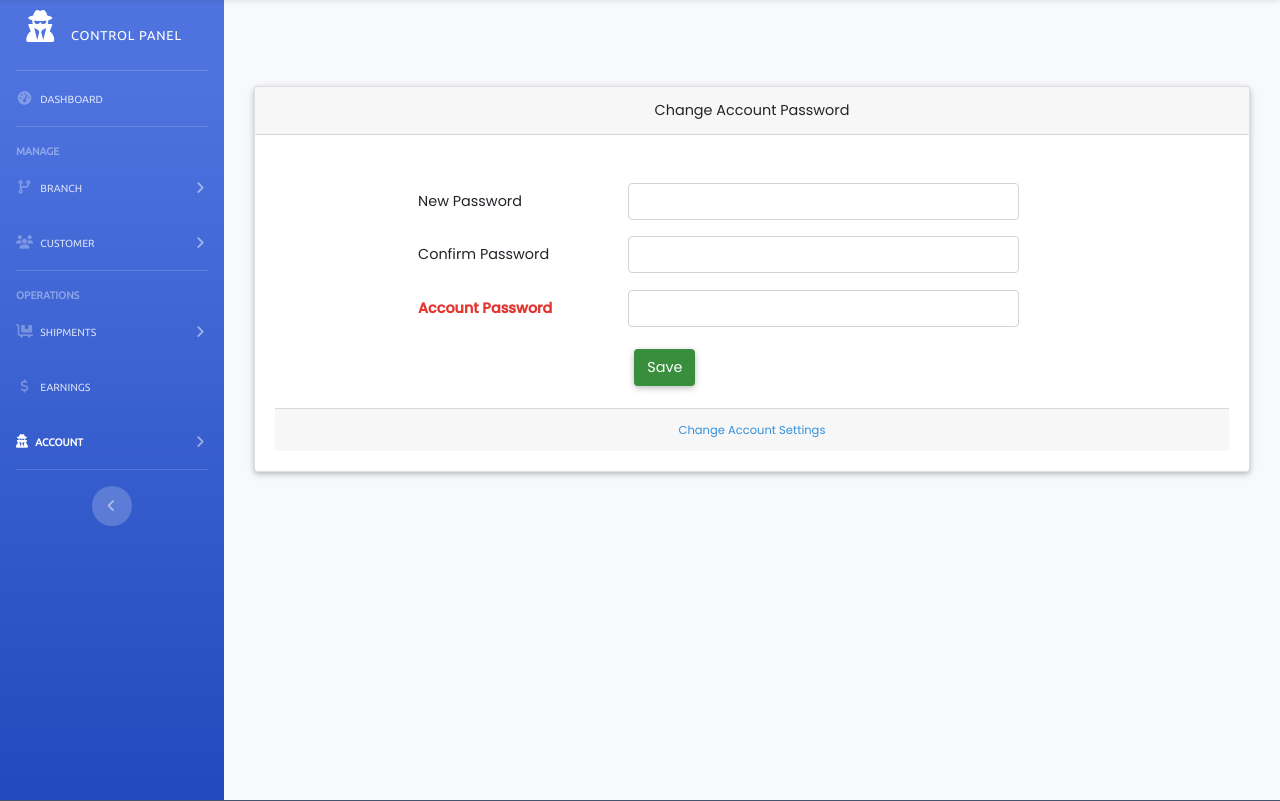
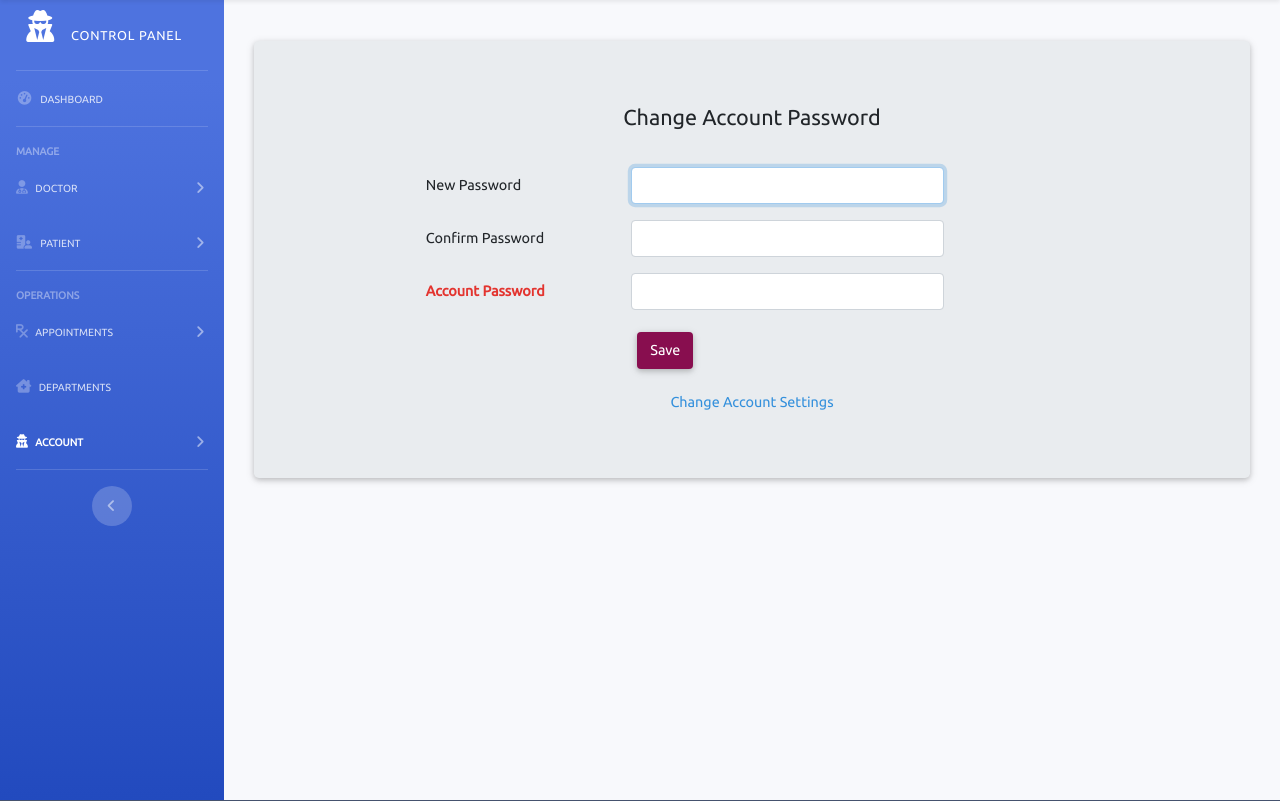
Before and after one commit to Raayhan/E-Care, a Laravel app: page /admin/profile/password in a window 1280 px wide. Shown: the part 71-872 px from the top of the page. Run offline with Laravel 8, Linux system fonts and the light colour scheme; the visitor is signed in with stand-in values (Sample User, id 1); some libraries are stand-ins or nearby versions.

Commit message:
Modified Admin sidebar

```diff
--- a/resources/views/admin/login.blade.php
+++ b/resources/views/admin/login.blade.php
@@ -1,7 +1,7 @@
 @extends('layouts.app')
 @section('pagetitle', 'Admin Login')
 @section('content')
-<div class="container py-4 Poppins" >
+<div class="container py-4" >
     <div class="row justify-content-center" >
         <div class="col-md-9">
 
--- a/resources/views/admin/profile/password.blade.php
+++ b/resources/views/admin/profile/password.blade.php
@@ -41,16 +41,16 @@
 
       <!-- Nav Item - Pages Collapse Menu -->
       <li class="nav-item">
-        <a class="nav-link collapsed" href="#" data-toggle="collapse" data-target="#Branch" aria-expanded="true" aria-controls="Branch">
-          <i class="fas fa-fw fa-code-branch"></i>
-          <span>BRANCH</span>
+        <a class="nav-link collapsed" href="#" data-toggle="collapse" data-target="#doctor" aria-expanded="true" aria-controls="Branch">
+          <i class="fas fa-user-md"></i>
+          <span>DOCTOR</span>
         </a>
-        <div id="Branch" class="collapse" aria-labelledby="headingTwo" data-parent="#accordionSidebar">
+        <div id="doctor" class="collapse" aria-labelledby="headingTwo" data-parent="#accordionSidebar">
           <div class="py-2 collapse-inner rounded">
 
-            <a class="collapse-item" href="/admin/branch/branches"><i class="fas fa-list-ul"></i> &nbsp;All Branches</a>
-            <a class="collapse-item" href="/admin/branch/add"><i class="fas fa-calendar-plus"></i> &nbsp;Open Branch</a>
-            <a class="collapse-item" href="/admin/branch/close"><i class="fas fa-calendar-minus"></i> &nbsp;Close Branch</a>
+            <a class="collapse-item" href="/admin/doctor/all"><i class="fas fa-list-ul"></i> &nbsp;All Doctors</a>
+            <a class="collapse-item" href="/admin/doctor/add"><i class="fas fa-user-plus"></i> &nbsp;Add Doctor</a>
+            <a class="collapse-item" href="/admin/doctor/remove"><i class="fas fa-user-minus"></i> &nbsp;Remove Doctor</a>
 
           </div>
         </div>
@@ -58,16 +58,16 @@
 
       <!-- Nav Item - Utilities Collapse Menu -->
       <li class="nav-item">
-        <a class="nav-link collapsed" href="#" data-toggle="collapse" data-target="#Customer" aria-expanded="true" aria-controls="Customer">
-          <i class="fas fa-fw fa-users"></i>
-          <span>CUSTOMER</span>
+        <a class="nav-link collapsed" href="#" data-toggle="collapse" data-target="#patient" aria-expanded="true" aria-controls="Customer">
+          <i class="fas fa-fw fa-hospital-user"></i>
+          <span>PATIENT</span>
         </a>
-        <div id="Customer" class="collapse" aria-labelledby="headingUtilities" data-parent="#accordionSidebar">
+        <div id="patient" class="collapse" aria-labelledby="headingUtilities" data-parent="#accordionSidebar">
           <div class=" py-2 collapse-inner rounded">
 
-            <a class="collapse-item" href="\admin\customer\customers"><i class="fas fa-list-ul"></i> &nbsp;All Customers</a>
-            <a class="collapse-item" href="\admin\customer\add"><i class="fas fa-user-plus"></i> &nbsp;Add Customer</a>
-            <a class="collapse-item" href="\admin\customer\block"><i class="fas fa-user-times"></i> &nbsp;Block Customer</a>
+            <a class="collapse-item" href="\admin\patient\all"><i class="fas fa-list-ul"></i> &nbsp;All Patients</a>
+            <a class="collapse-item" href="\admin\patient\add"><i class="fas fa-user-plus"></i> &nbsp;Add Patient</a>
+            <a class="collapse-item" href="\admin\patient\block"><i class="fas fa-user-times"></i> &nbsp;Block Patient</a>
 
           </div>
         </div>
@@ -83,27 +83,28 @@
 
       <!-- Nav Item - Pages Collapse Menu -->
       <li class="nav-item">
-        <a class="nav-link collapsed" href="#" data-toggle="collapse" data-target="#Shipment" aria-expanded="true" aria-controls="Shipment">
-          <i class="fas fa-dolly-flatbed"></i>
-          <span>SHIPMENTS</span>
+        <a class="nav-link collapsed" href="#" data-toggle="collapse" data-target="#appointment" aria-expanded="true" aria-controls="Shipment">
+          <i class="fas fa-prescription"></i>
+          <span>APPOINTMENTS</span>
         </a>
-        <div id="Shipment" class="collapse" aria-labelledby="headingPages" data-parent="#accordionSidebar">
+        <div id="appointment" class="collapse" aria-labelledby="headingPages" data-parent="#accordionSidebar">
           <div class=" py-2 collapse-inner rounded">
-            <a class="collapse-item" href="\admin\shipment\all"><i class="fas fa-list-ul"></i> &nbsp;All Shipments</a>
-            <a class="collapse-item" href="\admin\shipment\live"><i class="fas fa-eye"></i> &nbsp;Live Status</a>
-            <a class="collapse-item" href="\admin\shipment\request"><i class="fas fa-truck-pickup"></i> &nbsp;Pickup Requests</a>
-            <a class="collapse-item" href="\admin\shipment\arrived"><i class="fas fa-download"></i> &nbsp;Arrived Parcels</a>
-            <a class="collapse-item" href="\admin\shipment\shipped"><i class="fas fa-calendar-check"></i> &nbsp;Shipped Parcels</a>
+            <a class="collapse-item" href="\admin\appointment\all"><i class="fas fa-file-prescription"></i> &nbsp;All Appointments</a>
+            <a class="collapse-item" href="\admin\appointment\live"><i class="fas fa-eye"></i> &nbsp;Live Status</a>
+            <a class="collapse-item" href="\admin\appointment\request"><i class="fas fa-comment-medical"></i> &nbsp;Appointment Requests <span class="badge badge-danger">1</span></a>
+
 
         </div>
       </li>
+            <!-- Nav Item - Pages Collapse Menu -->
+            <li class="nav-item">
+              <a class="nav-link" href="\admin\departments">
+                <i class="fas fa-clinic-medical"></i>
+                <span>DEPARTMENTS</span>
+              </a>
 
-      <!-- Nav Item - Charts -->
-      <li class="nav-item">
-        <a class="nav-link" href="\admin\earnings">
-          <i class="fas fa-fw fa-dollar-sign"></i>
-          <span>EARNINGS</span></a>
             </li>
+
 
       <!-- Nav Item - Tables -->
       <li class="nav-item active">
@@ -114,6 +115,7 @@
             <div class=" py-2 collapse-inner rounded">
               <a class="collapse-item" href="\admin\profile\view"><i class="fas fa-user-cog"></i> &nbsp;Account Settings</a>
               <a class="collapse-item" href="\admin\profile\password"><i class="fas fa-user-lock"></i> &nbsp;Change Password</a>
+
           </div>
       </li>
 
@@ -138,10 +140,14 @@
  <!-- Content Row -->
 
         <!-- Begin Page Content -->
-            <div class="container-fluid py-4">
+            <div class="container-fluid">
 
 
-            <section class="section about-section gray-bg" id="about" style="padding-top:6%;">
+            <section class="section about-section gray-bg" id="about" style="padding-top:4%;">
+
+              <div class="container">
+                <div id="accordion">
+                    <div class="jumbotron">
                       @if(session('status'))
                       <div style="margin-left:10%;margin-right:10%;" class="alert alert-success alert-dismissible fade show text-center font-weight-bold small" role="alert">
                           {{session('status')}}&nbsp; <i class="far fa-check-circle"></i>
@@ -159,19 +165,17 @@
                           </button>
                       </div>
                     @endif
-              <div class="container">
-                <div id="accordion">
-                    <div class="card Poppins">
-                      <div class="card-header text-center">
-                        Change Account Password
+                      <div class="row justify-content-center">
+                        <h4>Change Account Password</h4>
                       </div>
-                      <div class="card-body">
+
+
                            <form role="form" action="/admin/profile/password" method="POST" style="padding-left:15%;padding-top:3%;">
                                 @csrf
                                <div class="form-group row">
-                                   <label class="col-lg-3 col-form-label form-control-label">New Password</label>
-                                   <div class="col-lg-6">
-                                      <input class="form-control  {{ $errors->has('password') ? ' is-invalid' : '' }}"  name="password" type="password" id="newpassword">
+                                   <label class="col-md-3 col-form-label form-control-label">New Password</label>
+                                   <div class="col-md-5">
+                                      <input class="form-control  {{ $errors->has('password') ? ' is-invalid' : '' }}"  name="password" type="password" id="newpassword"autofocus>
                                       @if ($errors->has('password'))
                                          <span class="invalid-feedback" role="alert">
                                             <strong>{{ $errors->first('password') }}</strong>
@@ -180,8 +184,8 @@
                                    </div>
                                 </div>
                                 <div class="form-group row">
-                                     <label class="col-lg-3 col-form-label form-control-label">Confirm Password</label>
-                                     <div class="col-lg-6">
+                                     <label class="col-md-3 col-form-label form-control-label">Confirm Password</label>
+                                     <div class="col-md-5">
                                         <input class="form-control" name="password_confirmation" type="password" id="newpassword-confirm">
                                         <span class="font-weight-bold small" id='message'>
                                         </span>
@@ -189,8 +193,8 @@
                                 </div>
 
                                 <div class="form-group row">
-                                    <label class="col-lg-3 col-form-label form-control-label text-danger font-weight-bold">Account Password</label>
-                                    <div class="col-lg-6">
+                                    <label class="col-md-3 col-form-label form-control-label text-danger font-weight-bold">Account Password</label>
+                                    <div class="col-md-5">
                                         <input class="form-control {{ $errors->has('oldpassword') ? ' is-invalid' : '' }}" name="oldpassword" type="password">
                                              @if ($errors->has('oldpassword'))
                                                <span class="invalid-feedback" role="alert">
@@ -204,13 +208,17 @@
                                       <label class="col-lg-3 col-form-label form-control-label"></label>
                                       <div class="col-lg-6">
                                          <input type="hidden" name="id" value= "{{Auth::guard('admin')->user()->id}}"/>
-                                         <input type="submit" class="btn btn-dark-green Mybutton" value= "Save">
+                                         <input type="submit" class="btn btn-unique Mybutton" value= "Save">
                                       </div>
                             </form>
                                 </div>
-                      <div class="card-footer text-center small">
+                      <div class="row justify-content-center">
+
                           <a href="/admin/profile/view">Change Account Settings</a>
+
+
                       </div>
+
                     </div>
                 </div>
              </div>
--- a/resources/views/doctor/login.blade.php
+++ b/resources/views/doctor/login.blade.php
@@ -1,7 +1,7 @@
 @extends('layouts.app')
 @section('pagetitle', 'Doctor Login')
 @section('content')
-<div class="container py-4 Poppins" >
+<div class="container py-4" >
     <div class="row justify-content-center" >
         <div class="col-md-9">
 
--- a/resources/views/patient/dashboard.blade.php
+++ b/resources/views/patient/dashboard.blade.php
@@ -43,6 +43,7 @@
         <div id="appointment" class="collapse" aria-labelledby="headingUtilities" data-parent="#accordionSidebar">
           <div class=" py-2 collapse-inner rounded">
 
+            <a class="collapse-item" href="\patient\appointments\create"><i class="fas fa-file-medical"></i> &nbsp;Make Appointment</a>
             <a class="collapse-item" href="\patient\appointments\all"><i class="fas fa-paste"></i> &nbsp;All Appointments</a>
             <a class="collapse-item" href="\patient\appointments\status"><i class="fas fa-eye"></i> &nbsp;Check Status</a>
 
@@ -234,7 +235,7 @@
 
                  <div class="jumbotron jumbotron-fluid" style="padding-top:20px!important;padding-bottom:20px!important;">
                   <div class="container">
-                    <h4 class="text-center">Popular Specialists</h4>
+                    <h4 class="text-center">Top Departments</h4>
                     <p class="lead text-center small">Most popular departments based on patient's appointment requests</p>
                     <div class="row mb-4">
                       <div class="col-md-4">
```
Also changed, not shown: resources/views/admin/dashboard.blade.php (+8 -0 lines), resources/views/admin/doctor/add.blade.php (+8 -0 lines), resources/views/admin/doctor/all.blade.php (+8 -0 lines), resources/views/admin/patient/add.blade.php (+8 -0 lines), resources/views/admin/patient/all.blade.php (+8 -0 lines), resources/views/admin/profile/view.blade.php (+31 -29 lines). Lines whose indentation alone changed are shown as unchanged.
